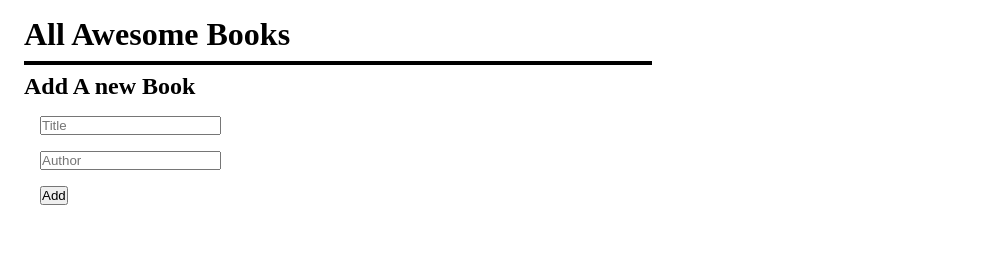
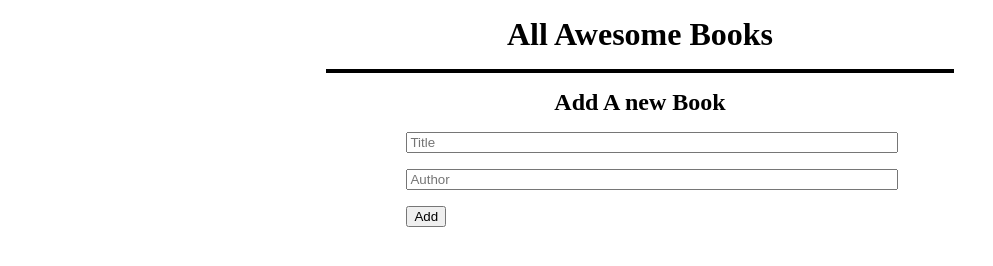
Before and after one commit to sunga12/Awesome-books, a website: page index.html in a window 1280 px wide. Shown: the whole page, without its empty margins (0-993 px from the left). Drawn offline with Linux system fonts and the light colour scheme.

Commit message:
Update CSS to match wireframe

```diff
--- a/styles.css
+++ b/styles.css
@@ -1,15 +1,31 @@
 * {
-  padding: 0;
   margin: 0.5rem;
+}
+
+h1,
+h2 {
+  margin: auto;
+  width: 50%;
+  text-align: center;
 }
 
 .books {
   border: 2px solid black;
   background-color: rgb(178, 177, 177);
   width: 50%;
+  margin: 1rem auto;
 }
 
 .book-container {
   display: flex;
   justify-content: space-between;
 }
+
+.add-book-form {
+  margin: auto;
+  width: 40%;
+}
+
+input {
+  width: 100%;
+}
```
Also changed, not shown: index.html (+1 -0 lines).
